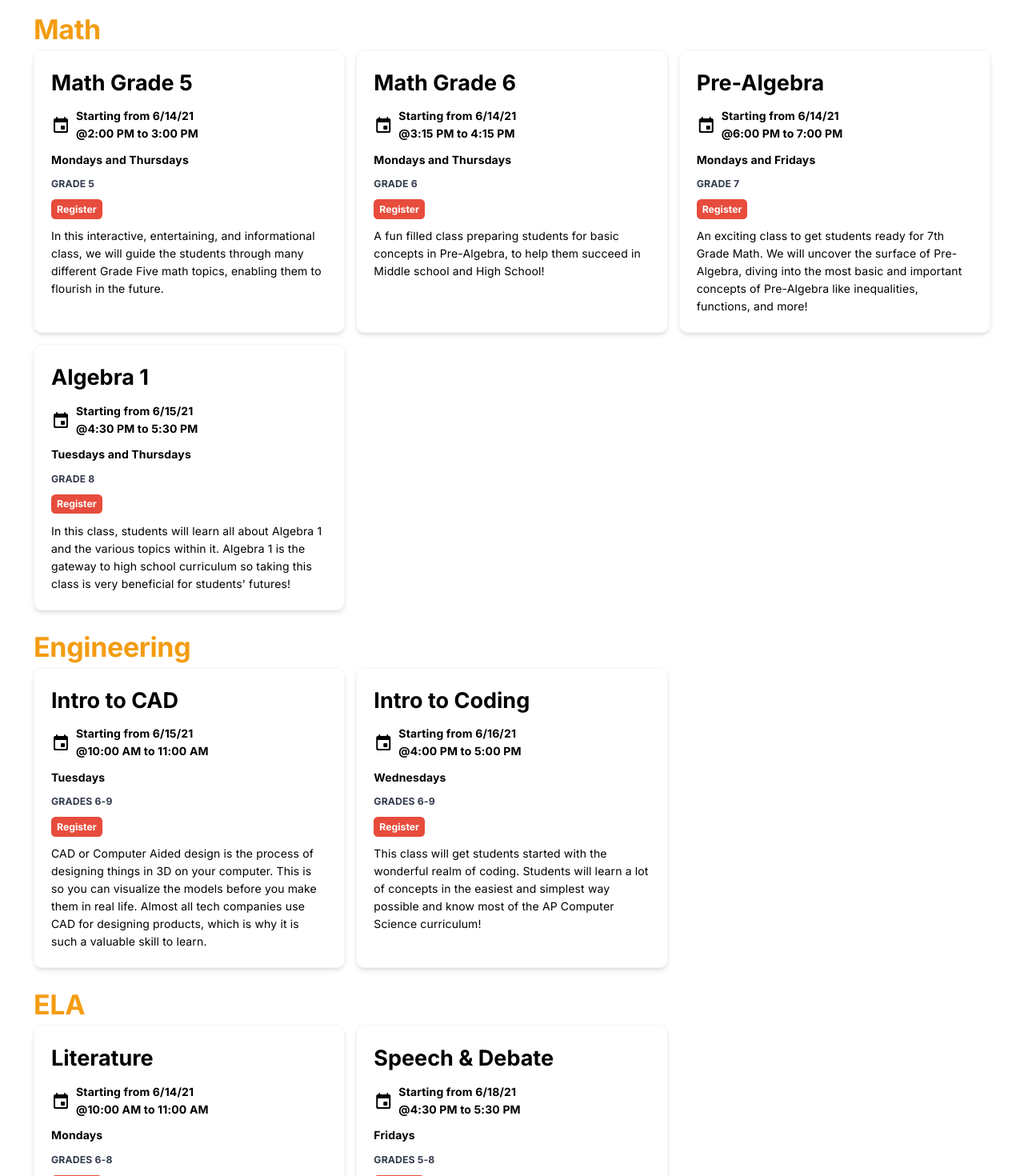
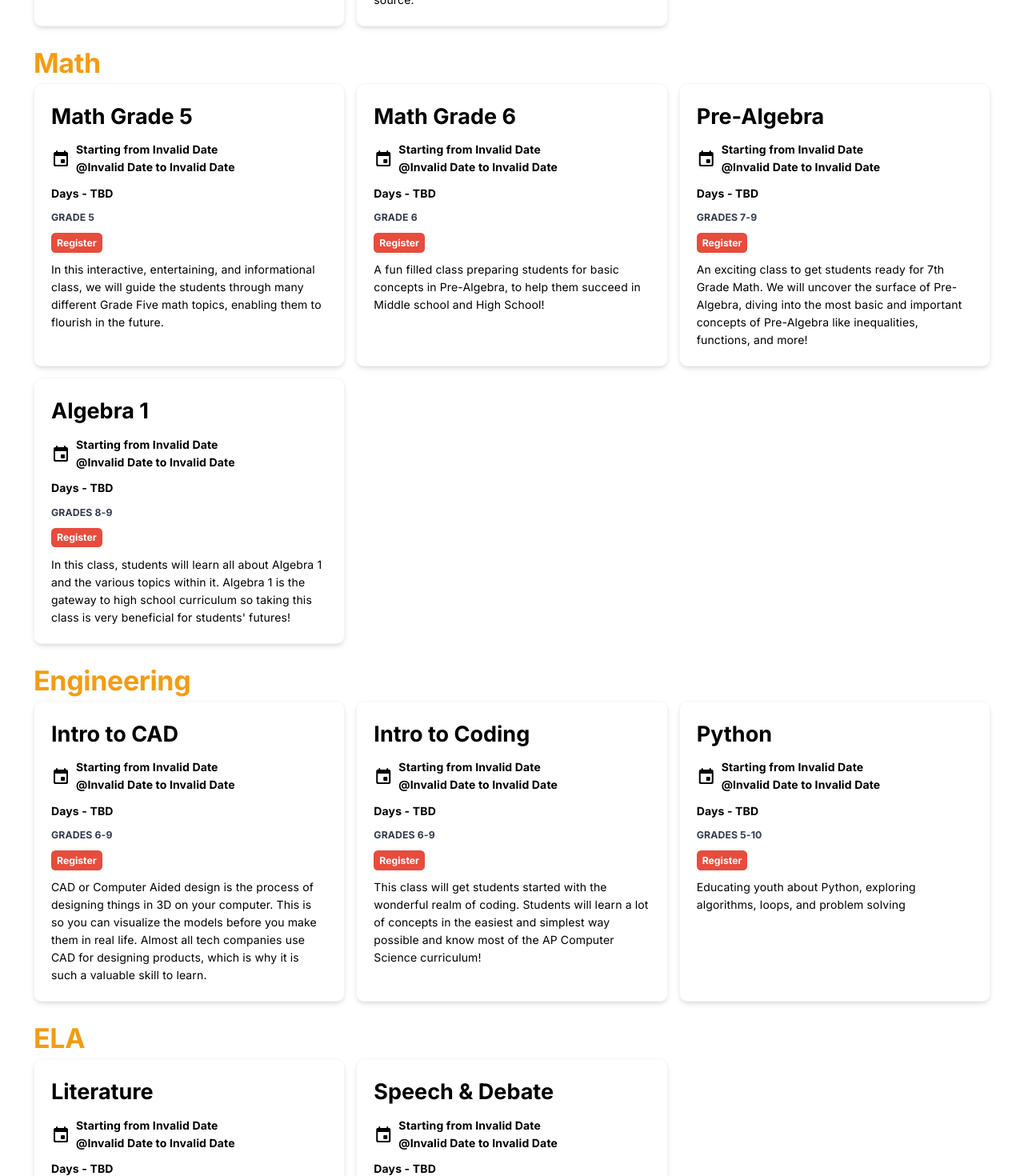
Before and after one commit to ShubhamPatilsd/www-edumango, a Next.js app: page /courses in a window 1280 px wide. Shown: the part 720-2190 px from the top of the page at 80% size. Built offline with nearby package versions, Linux system fonts and the light colour scheme.

Commit message:
updates for 2022 and added "Former Members" section

```diff
--- a/src/modules/courses.tsx
+++ b/src/modules/courses.tsx
@@ -6,23 +6,25 @@ import CourseCardGroup from "../components/CourseCardGroup";
 
 export default function Courses() {
   const language = [
+   /* Format for Date: July __ , 2022 00:00 */
+   /* Updated the google form links, and make sure to update the Date when courses start and days the courses */
     {
       courseName: "Spanish 1",
       courseDescription:
         "A fun and exciting class where students will learn the basics of Spanish 1, to help the students excel in their first year of Spanish.",
-      startingDate: new Date("June 15, 2021 12:00"),
+      startingDate: new Date("N/A"),
       grades: [6, 8],
-      link: "https://forms.gle/rzB91Am3eFg6xWhH7",
-      days: "Tuesdays and Fridays",
+      link: "https://forms.gle/SjRXQytU2S2ry9jP7",
+      days: "Days - TBD",
     },
     {
       courseName: "Spanish 2",
       courseDescription:
         "Utilizing the concepts learned in Spanish 1, explore the preterite tense, reflexive verbs, demonstrative adjectives, and much more. Needs completion of Spanish 1 in school, or in another accredited source.",
-      startingDate: new Date("June 15, 2021 14:00 "),
+      startingDate: new Date("N/A"),
       grades: [7, 9],
-      link: "https://forms.gle/5ET2pP4RE635toJS8",
-      days: "Tuesdays and Fridays",
+      link: "https://forms.gle/SBkSyNLr2XQym6Mp9",
+      days: "Days - TBD",
     },
   ];
 
@@ -31,37 +33,37 @@ export default function Courses() {
       courseName: "Math Grade 5",
       courseDescription:
         "In this interactive, entertaining, and informational class, we will guide the students through many different Grade Five math topics, enabling them to flourish in the future.",
-      startingDate: new Date("14 June 2021 14:00 "),
+      startingDate: new Date("N/A"),
       grades: [5],
-      link: "https://forms.gle/W85Lt3wtTaSGDN8r8",
-      days: "Mondays and Thursdays",
+      link: "https://forms.gle/u1eUQKudWEAucp44A",
+      days: "Days - TBD",
     },
     {
       courseName: "Math Grade 6",
       courseDescription:
         "A fun filled class preparing students for basic concepts in Pre-Algebra, to help them succeed in Middle school and High School!",
-      startingDate: new Date("14 June 2021 15:15 "),
+      startingDate: new Date("N/A"),
       grades: [6],
-      link: "https://forms.gle/w9FPpujdYN6j5T3g7",
-      days: "Mondays and Thursdays",
+      link: "https://forms.gle/sLWEn9KfNfebmKMh6",
+      days: "Days - TBD",
     },
     {
       courseName: "Pre-Algebra",
       courseDescription:
         "An exciting class to get students ready for 7th Grade Math. We will uncover the surface of Pre-Algebra, diving into the most basic and important concepts of Pre-Algebra like inequalities, functions, and more!",
-      startingDate: new Date("14 June 2021 18:00 "),
-      grades: [7],
-      link: "https://forms.gle/mosqHQJmG7P1hhFv9",
-      days: "Mondays and Fridays",
+      startingDate: new Date("N/A"),
+      grades: [7, 9],
+      link: "https://forms.gle/uKAcpBZnNF7jzghY7",
+      days: "Days - TBD",
     },
     {
       courseName: "Algebra 1",
       courseDescription:
         "In this class, students will learn all about Algebra 1 and the various topics within it. Algebra 1 is the gateway to high school curriculum so taking this class is very beneficial for students' futures!",
-      startingDate: new Date("15 June 2021 16:30 "),
-      grades: [8],
-      link: "https://forms.gle/prRzHPu9x24YRMF17",
-      days: "Tuesdays and Thursdays",
+      startingDate: new Date("N/A"),
+      grades: [8, 9],
+      link: "https://forms.gle/p2tUs6KWq9gLEqri6",
+      days: "Days - TBD",
     },
   ];
 
@@ -70,19 +72,28 @@ export default function Courses() {
       courseName: "Intro to CAD",
       courseDescription:
         "CAD or Computer Aided design is the process of designing things in 3D on your computer. This is so you can visualize the models before you make them in real life. Almost all tech companies use CAD for designing products, which is why it is such a valuable skill to learn.",
-      startingDate: new Date("15 June 2021 10:00 "),
+      startingDate: new Date("N/A"),
       grades: [6, 9],
-      link: "https://forms.gle/NcaF7LP9mT22P5Dh7",
-      days: "Tuesdays",
+      link: "https://forms.gle/mg7kKMjsN1vsSV3X8",
+      days: "Days - TBD",
     },
     {
       courseName: "Intro to Coding",
       courseDescription:
         "This class will get students started with the wonderful realm of coding. Students will learn a lot of concepts in the easiest and simplest way possible and know most of the AP Computer Science curriculum!",
-      startingDate: new Date("16 June 2021 16:00 "),
+      startingDate: new Date("N/A"),
       grades: [6, 9],
-      link: "https://forms.gle/sT4zMVfqRiMmZvwV7",
-      days: "Wednesdays",
+      link: "https://forms.gle/VdYvfg91mAUE6kct5",
+      days: "Days - TBD",
+    },
+    {
+      courseName: "Python",
+      courseDescription:
+        "Educating youth about Python, exploring algorithms, loops, and problem solving",
+      startingDate: new Date("N/A"),
+      grades: [5, 10],
+      link: "https://forms.gle/B9GfXnQczqNkbVBy6",
+      days: "Days - TBD",
     },
   ];
 
@@ -91,19 +102,19 @@ export default function Courses() {
       courseName: "Literature",
       courseDescription:
         "In this class students will read and study different genres, passages, and written works from different authors, teaching them to apply the concepts we learn into their writing.",
-      startingDate: new Date("14 June 2021 10:00 "),
-      grades: [6, 8],
-      link: "https://forms.gle/5CMCsx2nAve3YeQ3A",
-      days: "Mondays",
+      startingDate: new Date("N/A"),
+      grades: [6, 9],
+      link: "https://forms.gle/rhJGJrqyCoiUkcxM6",
+      days: "Days - TBD",
     },
     {
       courseName: "Speech & Debate",
       courseDescription:
         "A brand new course full of great opportunities where students can learn how to perform better in social environments, speak with confidence and present bold speeches. They will also learn how to debate in 2 different styles against each other.",
-      startingDate: new Date("18 June 2021 16:30 "),
-      grades: [5, 8],
-      link: "https://forms.gle/i66BLjNYBdyuJVd38",
-      days: "Fridays",
+      startingDate: new Date("N/A"),
+      grades: [5, 9],
+      link: "https://forms.gle/snCnF98FLfeK1iDe8",
+      days: "Days - TBD",
     },
   ];
 
@@ -118,10 +129,16 @@ export default function Courses() {
         <h4 className="text-center">
           Click any of the courses below to register for that specific class.
         </h4>
+    {/* Update this year to year */}
         <p className="text-center">
           *All of the grades listed are referring to the student's grade for the
-          2021-2022 school year.
+          2022-2023 school year.
         </p>
+    {/* Update this year to year */}
+        <h5 className="text-center">
+          Some courses may not be taught for the summer of 2022
+        </h5>
+
 
         <div className="space-y-6">
           <CourseCardGroup
```
Also changed, not shown: src/modules/staff.tsx (+76 -51 lines).
